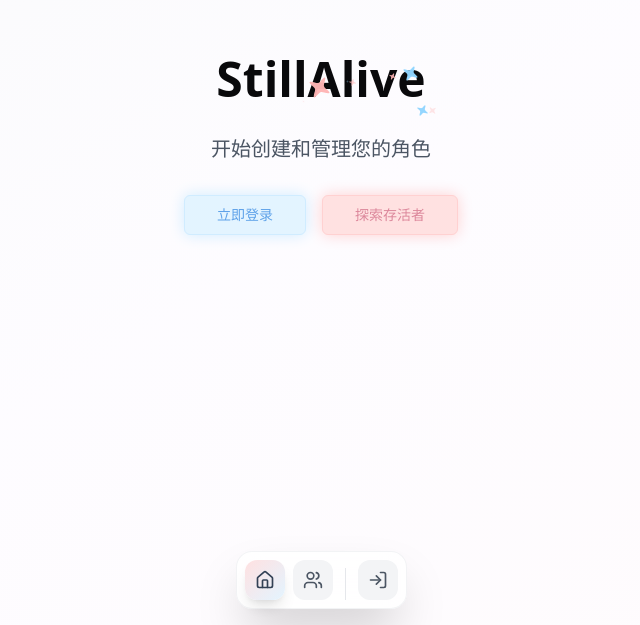
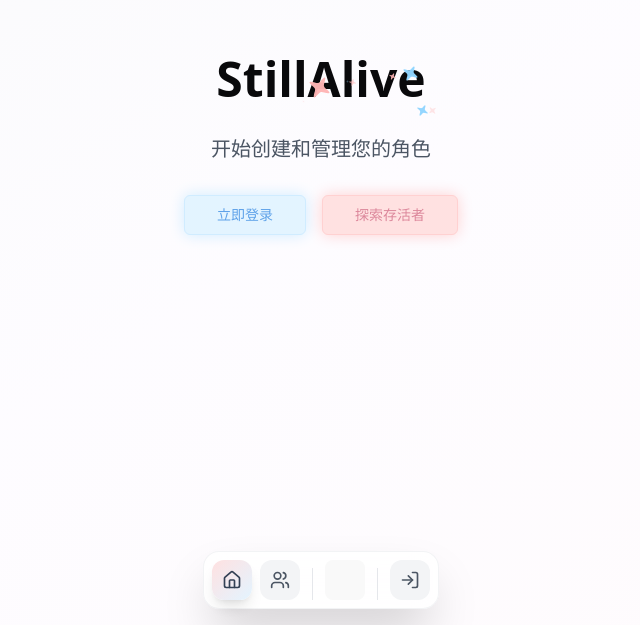
Before and after one commit to Yao-lin101/StillAlive-Frontend, a React (Vite) app: page / in a window 1280 px wide. Shown: the part 175-800 px from the top of the page, without its empty margins (319-959 px from the left). Built offline with nearby package versions, Linux system fonts and the light colour scheme; no server answers.

Commit message:
feat: add animated theme toggler to dock nav - Integrate AnimatedThemeToggler component into DockNav - Add separator and theme switch button before auth actions - Ensure consistent icon sizing with other dock items

```diff
--- a/src/components/layout/DockNav.tsx
+++ b/src/components/layout/DockNav.tsx
@@ -2,6 +2,7 @@
 import { useNavigate, useLocation } from 'react-router-dom';
 import { Users, User, Home, LogOut, LogIn } from 'lucide-react';
 import { Dock, DockIcon } from '@/components/magicui/dock';
+import { AnimatedThemeToggler } from '@/components/ui/animated-theme-toggler';
 import { AuthContext } from '@/App';
 import authService from '@/lib/auth';
 
@@ -59,6 +60,15 @@
                         );
                     })}
 
+
+
+                    {/* 分隔线 */}
+                    <div className="w-px h-8 bg-gray-200 dark:bg-gray-700 mx-1" />
+
+                    <DockIcon tooltip="切换主题">
+                        <AnimatedThemeToggler className="w-full h-full flex items-center justify-center [&_svg]:w-5 [&_svg]:h-5" />
+                    </DockIcon>
+
                     {/* 分隔线 */}
                     <div className="w-px h-8 bg-gray-200 dark:bg-gray-700 mx-1" />
 
--- /dev/null
+++ b/src/components/ui/animated-theme-toggler.tsx
@@ -0,0 +1,82 @@
+import { useCallback, useEffect, useRef, useState } from "react"
+import { Moon, Sun } from "lucide-react"
+import { flushSync } from "react-dom"
+
+import { cn } from "@/lib/utils"
+
+interface AnimatedThemeTogglerProps extends React.ComponentPropsWithoutRef<"button"> {
+  duration?: number
+}
+
+export const AnimatedThemeToggler = ({
+  className,
+  duration = 400,
+  ...props
+}: AnimatedThemeTogglerProps) => {
+  const [isDark, setIsDark] = useState(false)
+  const buttonRef = useRef<HTMLButtonElement>(null)
+
+  useEffect(() => {
+    const updateTheme = () => {
+      setIsDark(document.documentElement.classList.contains("dark"))
+    }
+
+    updateTheme()
+
+    const observer = new MutationObserver(updateTheme)
+    observer.observe(document.documentElement, {
+      attributes: true,
+      attributeFilter: ["class"],
+    })
+
+    return () => observer.disconnect()
+  }, [])
+
+  const toggleTheme = useCallback(async () => {
+    if (!buttonRef.current) return
+
+    await document.startViewTransition(() => {
+      flushSync(() => {
+        const newTheme = !isDark
+        setIsDark(newTheme)
+        document.documentElement.classList.toggle("dark")
+        localStorage.setItem("theme", newTheme ? "dark" : "light")
+      })
+    }).ready
+
+    const { top, left, width, height } =
+      buttonRef.current.getBoundingClientRect()
+    const x = left + width / 2
+    const y = top + height / 2
+    const maxRadius = Math.hypot(
+      Math.max(left, window.innerWidth - left),
+      Math.max(top, window.innerHeight - top)
+    )
+
+    document.documentElement.animate(
+      {
+        clipPath: [
+          `circle(0px at ${x}px ${y}px)`,
+          `circle(${maxRadius}px at ${x}px ${y}px)`,
+        ],
+      },
+      {
+        duration,
+        easing: "ease-in-out",
+        pseudoElement: "::view-transition-new(root)",
+      }
+    )
+  }, [isDark, duration])
+
+  return (
+    <button
+      ref={buttonRef}
+      onClick={toggleTheme}
+      className={cn(className)}
+      {...props}
+    >
+      {isDark ? <Sun /> : <Moon />}
+      <span className="sr-only">Toggle theme</span>
+    </button>
+  )
+}
--- a/src/index.css
+++ b/src/index.css
@@ -74,8 +74,6 @@
   }
 }
 
-
-
 @layer base {
   :root {
     --background: 0 0% 100%;
@@ -132,8 +130,6 @@
   }
 }
 
-
-
 @layer base {
   * {
     @apply border-border outline-ring/50;
@@ -142,3 +138,8 @@
     @apply bg-background text-foreground;
   }
 }
+
+::view-transition-old(root), ::view-transition-new(root) {
+    animation: none;
+    mix-blend-mode: normal;
+}
```
